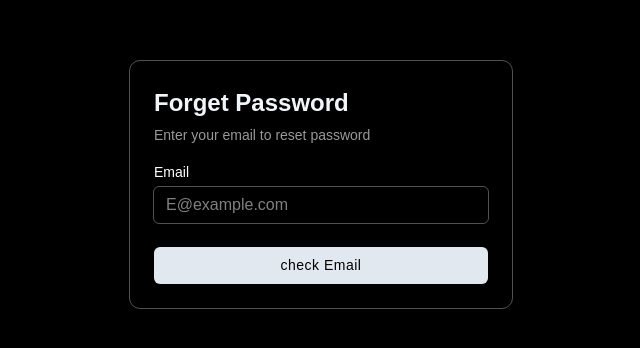
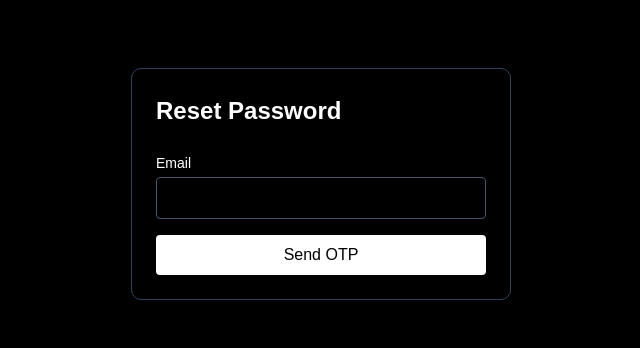
Before and after one commit to janki2425/auth-frontend, a Next.js app: page /auth/reset in a window 1280 px wide. Shown: the part 216-564 px from the top of the page, without its empty margins (319-959 px from the left). Built offline with nearby package versions, Linux system fonts and the light colour scheme.

Commit message:
implemented forget and reset functionality

```diff
--- a/src/pages/api/auth.ts
+++ b/src/pages/api/auth.ts
@@ -1,4 +1,4 @@
-export const BACKEND_URL = "https://d212-122-182-203-103.ngrok-free.app";
+export const BACKEND_URL = "https://f5b5-2401-4900-195c-7523-bcda-f114-ee80-8184.ngrok-free.app";
 
 interface LoginCredentials {
   email: string;
@@ -17,6 +17,7 @@ interface AuthResponse {
   token?: string;
   error?: string;
 }
+
 
 export const loginUser = async (credentials: LoginCredentials): Promise<AuthResponse> => {
   try {
@@ -54,52 +55,32 @@ export const registerUser = async (userData: RegisterData): Promise<AuthResponse
   }
 };
 
-export const forgetPassword = async (email:string): Promise<AuthResponse> =>{
-  try{
-    const response = await fetch(`${BACKEND_URL}/api/forget-Password`,{
-      method:"POST",
-      headers: { "Content-Type": "application/json" },
-      body: JSON.stringify({email}),
-    })
-    if (!response.ok) {
-      throw new Error("Email not Exist!");
-    }
-    return await response.json();
-  }catch (error) {
-    return { message: "Error verifing Email", error: error instanceof Error ? error.message : "Unknown error" };
-  }
-}
 
-export const resetPassword = async (email: string,code:string): Promise<AuthResponse> =>{
-  try{
-    const response = await fetch(`${BACKEND_URL}/api/reset-password`,{
-      method:"POST",
-      headers: { "Content-Type": "application/json" },
-      body: JSON.stringify({email,code}),
-    })
-    if (!response.ok) {
-      throw new Error("OTP not matched!");
-    }
-    return await response.json();
-  }catch (error) {
-    return { message: "Error verifing OTP", error: error instanceof Error ? error.message : "Unknown error" };
-  }
-}
+export const forgetPassword = async ({ email }: { email: string }) => {
+  const res = await fetch(`${BACKEND_URL}/api/forget-password`, {
+    method: "POST",
+    headers: { "Content-Type": "application/json" },
+    body: JSON.stringify({ email }),
+  });
+  return await res.json();
+};
 
-export const completePasswordReset = async (email: string, code: string, password: string): Promise<AuthResponse> => {
-  try {
-    const response = await fetch(`${BACKEND_URL}/api/reset-password`, {
-      method: "POST",
-      headers: { "Content-Type": "application/json" },
-      body: JSON.stringify({ email, code, password }),
-    });
 
-    if (!response.ok) {
-      throw new Error("Password reset failed");
-    }
-
-    return await response.json();
-  } catch (error) {
-    return { message: "Error resetting password", error: error instanceof Error ? error.message : "Unknown error" };
-  }
+export const resetPassword = async (data: {
+  email: string;
+  code: string;
+  password: string;
+  confirmPassword: string;
+}) => {
+  const res = await fetch(`${BACKEND_URL}/api/reset-password`, {
+    method: "POST",
+    headers: { "Content-Type": "application/json" },
+    body: JSON.stringify({
+      email: data.email,
+      otp: data.code,
+      newPassword: data.password,
+      confirmPassword: data.confirmPassword,
+    }),
+  });
+  return await res.json();
 };
--- a/src/pages/auth/reset/index.tsx
+++ b/src/pages/auth/reset/index.tsx
@@ -1,181 +1,437 @@
-import { useEffect, useState } from "react";
+// import { useEffect, useState } from "react";
+// import { useRouter } from "next/router";
+// import { toast } from "react-toastify";
+// import axios from "axios";
+// import { BACKEND_URL } from "@/pages/api/auth";
+// import { forgetPassword,resetPassword } from "@/pages/api/auth";
+
+// export default function reset(){
+//     const [form , setForm] = useState({email:"",code:"",password:"",confirmPassword:""});
+//     const [step, setStep] = useState<"email" | "otp" | "reset">("email");
+//     const [error , setError]= useState("");
+//     const router = useRouter();
+//     const [isEmailExisted , setIsEmailExisted] = useState(false);
+//     // const [email , setEmail] =useState("");
+//     // const [code , setCode] =useState("");
+//     // const [password , setPassword] =useState("");
+//     // const [confirmPassword , setConfirmPassword] =useState("");
+//     const [isCode , SetIsCode] = useState(false);
+//     const [loading,setLoading]=useState(false);
+
+//     // const checkEmail = async(e : React.FormEvent)=>{
+//     //     e.preventDefault;
+//     //     setLoading(true);
+//     //     setError("");
+
+//     //     try{
+//     //         console.log("Sending email:", form);
+//     //         const res=await forgetPassword(form)
+//     //         console.log("Response:", res);
+
+//     //         if (res.message === "OTP sent to your email") {
+//     //             setIsEmailExisted(true);
+//     //             toast.success("Verification code sent to email.");
+//     //           } else {
+//     //             setError("Email not found");
+//     //             setIsEmailExisted(false);
+//     //           }
+
+//     //     }catch(error){
+//     //         console.error("Error:", error);
+//     //         setIsEmailExisted(false);
+//     //         setError("Failed to send email. Please try again.");
+//     //         toast.error("Failed to send email. Please try again.");
+//     //     }
+//     //     finally{
+//     //         setLoading(false);
+//     //     }
+//     // }
+
+//     const handleChange = (e: React.ChangeEvent<HTMLInputElement>) => {
+//         setForm({ ...form, [e.target.name]: e.target.value });
+//       };
+
+
+
+//       const handleCheckEmail = async (e: React.FormEvent) => {
+//         e.preventDefault();
+//         setLoading(true);
+//         setError("");
+
+//         try {
+//           const res = await forgetPassword({ email: form.email });
+//           if (res.message === "OTP sent to your email") {
+//             toast.success("Verification code sent to email.");
+//             setStep("otp");
+//           } else {
+//             setError("Email not found");
+//           }
+//         } catch (err) {
+//           toast.error("Failed to send email. Try again.");
+//         } finally {
+//           setLoading(false);
+//         }
+//       };
+
+//       const handleVerifyCode = async (e: React.FormEvent) => {
+//         e.preventDefault();
+//         setLoading(true);
+//         setError("");
+
+//         try {
+//           const res = await resetPassword({
+//             email: form.email,
+//             code: form.code,
+//             password: "",
+//             confirmPassword: "",
+//           });
+
+//           if (res.error) throw new Error(res.error);
+
+//           toast.success("OTP verified");
+//           setStep("reset");
+//         } catch (err) {
+//           toast.error("Code verification failed");
+//         } finally {
+//           setLoading(false);
+//         }
+//       };
+
+
+//     // const verifyCode = async(e : React.FormEvent)=>{
+//     //     e.preventDefault;
+//     //     setLoading(true);
+//     //     setError("");
+
+//     //     try{
+//     //         console.log("Verifying OTP:", code, "for email:", email);
+//     //         const res=await resetPassword(form)
+//     //         console.log("Response:", res);
+
+//     //         if (res.error) {
+//     //             throw new Error(res.error);
+//     //         }
+
+//     //         toast.success("OTP verified");
+//     //         SetIsCode(true);
+
+//     //     }catch(error){
+//     //         console.error("Error:", error);
+//     //         setError("Failed to verify OTP. Please try again.");
+//     //         toast.error("Code verification failed");
+//     //     }
+//     //     finally{
+//     //         setLoading(false);
+//     //     }
+//     // }
+
+
+//     // const handleSubmit = async(e : React.FormEvent)=>{
+//     //     e.preventDefault();
+//     //     setError("");
+
+
+//     //     if (password !== confirmPassword) {
+//     //         setError("Passwords do not match");
+//     //         toast.error("Passwords do not match");
+//     //         return;
+//     //       }
+
+//     //     if(isCode){
+//     //         setLoading(true);
+//     //         try{
+
+//     //             // const res = await completePasswordReset(email, code, password);
+//     //             const res=await resetPassword(form);
+
+//     //             if (res.message === "Password reset successful") {
+//     //                 toast.success("Password reset successfully");
+//     //                 route.push("/auth/login");
+//     //             }
+//     //             else {
+//     //                 setError("Reset Password failed");
+//     //                 toast.error("Reset Password failed");
+//     //               }
+//     //         }
+//     //         catch(error){
+//     //             setError("Reset Password failed");
+//     //             toast.error("Reset Password failed");
+//     //         }
+//     //     }
+//     // }
+
+//     const handleResetPassword = async (e: React.FormEvent) => {
+//         e.preventDefault();
+//         setError("");
+
+//         if (form.password !== form.confirmPassword) {
+//           toast.error("Passwords do not match");
+//           return;
+//         }
+
+//         setLoading(true);
+//         try {
+//           const res = await resetPassword(form);
+//           if (res.message === "Password reset successful") {
+//             toast.success("Password reset successfully");
+//             router.push("/auth/login");
+//           } else {
+//             toast.error("Reset Password failed");
+//           }
+//         } catch (err) {
+//           toast.error("Reset Password failed");
+//         } finally {
+//           setLoading(false);
+//         }
+//       };
+
+//     return(
+//         <div className="flex justify-center items-center w-full min-h-screen bg-black">
+//             <form
+//             // onSubmit={handleSubmit}
+//             onSubmit={
+//                 step === "email"
+//                   ? handleCheckEmail
+//                   : step === "otp"
+//                   ? handleVerifyCode
+//                   : handleResetPassword
+//               }
+//             className="flex flex-col bg-black w-[382px] px-6 h-fit py-6 justify-center rounded-[10px] outline-[0.5px]">
+//                 <h2 className="text-[24px] mb-1 text-slate-100 font-semibold">Forget Password</h2>
+//                 {/* <p className="mb-4 opacity-60 text-[14px]">Enter your email to reset password</p> */}
+//                 <p className="mb-4 opacity-60 text-[14px]">
+//                 {step === "email"
+//                     ? "Enter your email to reset password"
+//                     : step === "otp"
+//                     ? "Enter the verification code sent to your email"
+//                     : "Set your new password"}
+//                 </p>
+//                 {error && <p className="text-red-600">{error}</p>}
+//                 {(step === "email" || step === "otp" || step === "reset") && (
+//                 <>
+//                 <label htmlFor="email" className="text-[14px]">Email</label>
+//                 <input
+//                 id="email"
+//                 name="email"
+//                 type="email"
+//                 value={form.email}
+//                 onChange={handleChange}
+//                 placeholder="E@example.com"
+//                 disabled={isEmailExisted}
+//                 className="outline-[0.5px] px-3 py-1.5 mb-6 mt-1 2xl:mb-8 w-full bg-black text-[16px] rounded-[5px]"
+//                 />
+//                 </>
+//                 )}
+//                 {step === "otp" && (
+//                     <>
+//                     <label htmlFor="code" className="text-[14px]">Enter Verification Code</label>
+//                     <input
+//                     id="code"
+//                     name="code"
+//                     type="text"
+//                     minLength={6}
+//                     maxLength={6}
+//                     value={form.email}
+//                     onChange={handleChange}
+//                     className="outline-[0.5px] w-full px-3 py-1.5 mb-6 mt-1 2xl:mb-8 bg-black text-[16px] rounded-[5px]"
+//                     />
+//                 </>
+//                 )}
+//                    {step === "reset" && (
+//                     <>
+//                     <label htmlFor="password" className="text-[14px]">Password</label>
+//                     <input
+//                     id="password"
+//                     name="password"
+//                     type="password"
+//                     value={form.password}
+//                     onChange={handleChange}
+//                     className="outline-[0.5px] px-3 py-1.5 mt-1 mb-7 lg:mb-6 xl:mb-8 2xl:mb-12 w-full text-[16px] rounded-[5px]"
+//                     />
+//                     <label htmlFor="confirm-password" className="text-[14px]">Confirm Password</label>
+//                     <input
+//                     id="confirm-password"
+//                     name="confirm-password"
+//                     type="password"
+//                     value={form.confirmPassword}
+//                     onChange={handleChange}
+//                     className="outline-[0.5px] px-3 py-1.5 mt-1 mb-7 lg:mb-6 xl:mb-8 2xl:mb-12 w-full text-[16px] rounded-[5px]"
+//                     />
+//                 </>
+//                    )}
+
+
+//                 <button
+//                 type="submit"
+//                 disabled={loading}
+//                 className="py-2 px-3 mt-4 text-[14px] font-medium rounded-[6px] text-black bg-slate-200 hover:bg-slate-600"
+//                 >
+//                 {step === "email"
+//                     ? "Check Email"
+//                     : step === "otp"
+//                     ? "Verify Code"
+//                     : "Set Password"}
+//                 </button>
+
+//                 {/* {!isEmailExisted && (
+//                 <button
+//                 onClick={() => setForm(form)}
+//                 className="py-2 px-3 xl:py-2 xl:px-5 2xl:py-3 2xl:px-8 text-[14px] font-[500] tracking-[0.5px] rounded-[6px] text-black bg-slate-200 hover:bg-slate-600">check Email</button>
+//                 )}
+//                 {isEmailExisted && !isCode && (
+//                 <button
+//                 onClick={() => setForm(form)}
+//                 className="py-2 px-3 xl:py-2 xl:px-5 2xl:py-3 2xl:px-8 text-[14px] font-[500] tracking-[0.5px] rounded-[6px] text-black bg-slate-200 hover:bg-slate-600">Verify Code</button>
+//                 )}
+//                 {isCode && (
+//                 <button
+//                 type="submit"
+//                 className="py-2 px-3 xl:py-2 xl:px-5 2xl:py-3 2xl:px-8 text-[14px] font-[500] tracking-[0.5px] rounded-[6px] text-black bg-slate-200 hover:bg-slate-600">Set Password</button>
+//                 )} */}
+//             </form>
+//         </div>
+//     );
+// }
+
+
+import { useState } from "react";
 import { useRouter } from "next/router";
 import { toast } from "react-toastify";
-import axios from "axios";
-import { BACKEND_URL } from "@/pages/api/auth";
-import { forgetPassword,resetPassword,completePasswordReset } from "@/pages/api/auth";
+import { forgetPassword, resetPassword } from "@/pages/api/auth";
 
-export default function reset(){
-    const [error , setError]= useState("");
-    const route = useRouter();
-    const [isEmailExisted , setIsEmailExisted] = useState(false);
-    const [email , setEmail] =useState("");
-    const [code , setCode] =useState("");
-    const [password , setPassword] =useState("");
-    const [confirmPassword , setConfirmPassword] =useState("");
-    const [isCode , SetIsCode] = useState(false);
-    const [loading,setLoading]=useState(false);
+export default function ResetPassword() {
+  const [form, setForm] = useState({
+    email: "",
+    code: "",
+    password: "",
+    confirmPassword: "",
+  });
+  const [step, setStep] = useState<"email" | "reset">("email");
+  const [loading, setLoading] = useState(false);
+  const router = useRouter();
 
-    const checkEmail = async(email:string)=>{
+
+  const handleChange = (e: React.ChangeEvent<HTMLInputElement>) => {
+    setForm((prev) => ({ ...prev, [e.target.name]: e.target.value }));
+  };
+
+  const handleEmailSubmit = async (e: React.FormEvent) => {
+    e.preventDefault();
     setLoading(true);
-        setError("");
 
-        try{
-            console.log("Sending email:", email);
-            const res=await forgetPassword(email)
-            console.log("Response:", res);
-
+    try {
+      const res = await forgetPassword({ email: form.email });
       if (res.message === "OTP sent to your email") {
-                setIsEmailExisted(true);
-                toast.success("Verification code sent to email.");
+        toast.success("OTP sent to your email");
+        setStep("reset");
       } else {
-                setError("Email not found");
-                setIsEmailExisted(false);
+        toast.error(res.error || "Email not found");
       }
-
-        }catch(error){
-            console.error("Error:", error);
-            setIsEmailExisted(false);
-            setError("Failed to send email. Please try again.");
-            toast.error("Failed to send email. Please try again.");
-        }
-        finally{
+    } catch {
+      toast.error("Failed to send OTP");
+    } finally {
       setLoading(false);
     }
-    }
+  };
 
-    const verifyCode = async(code:string)=>{
-        setLoading(true);
-        setError("");
-
-        try{
-            console.log("Verifying OTP:", code, "for email:", email);
-            const res=await resetPassword(email,code)
-            console.log("Response:", res);
-
-            if (res.error) {
-                throw new Error(res.error);
-            }
-
-            toast.success("OTP verified");
-            SetIsCode(true);
-
-        }catch(error){
-            console.error("Error:", error);
-            setError("Failed to verify OTP. Please try again.");
-            toast.error("Code verification failed");
-        }
-        finally{
-            setLoading(false);
-        }
-    }
-
-
-    const handleSubmit = async(e : React.FormEvent)=>{
+  const handleResetSubmit = async (e: React.FormEvent) => {
     e.preventDefault();
-        setError("");
-
-
-        if (password !== confirmPassword) {
-            setError("Passwords do not match");
+    console.log("Password:", form.password);
+    console.log("Confirm Password:", form.confirmPassword);
+    console.log("Equal?", form.password === form.confirmPassword);
+    if (form.password.trim() !== form.confirmPassword.trim()) {
       toast.error("Passwords do not match");
       return;
     }
 
-        if(isCode){
     setLoading(true);
-            try{
+    try {
+      const res = await resetPassword(form);
+      if (res.message === "Password reset successful") {
+        toast.success("Password reset successful");
+        router.push("/auth/login");
+      } else {
+        toast.error(res.error || "Password reset failed");
+      }
+    } catch {
+      toast.error("Something went wrong");
+    } finally {
+      setLoading(false);
+    }
+  };
 
-                const res = await completePasswordReset(email, code, password);
+  return (
+    <div className="flex justify-center items-center min-h-screen bg-black">
+      <form
+        onSubmit={step === "email" ? handleEmailSubmit : handleResetSubmit}
+        className="flex flex-col w-[380px] bg-black px-6 py-6 rounded-[10px] border border-slate-700"
+      >
+        <h2 className="text-[24px] text-white font-semibold mb-6">
+          Reset Password
+        </h2>
 
-                if (res.message === "Password reset successful") {
-                    toast.success("Password reset successfully");
-                    route.push("/auth/login");
-                }
-                else {
-                    setError("Reset Password failed");
-                    toast.error("Reset Password failed");
-                  }
-            }
-            catch(error){
-                setError("Reset Password failed");
-                toast.error("Reset Password failed");
-            }
-        }
-    }
-    return(
-        <div className="flex justify-center items-center w-full min-h-screen bg-black">
-            <form
-            onSubmit={handleSubmit}
-            className="flex flex-col bg-black w-[382px] px-6 h-fit py-6 justify-center rounded-[10px] outline-[0.5px]">
-                <h2 className="text-[24px] mb-1 text-slate-100 font-semibold">Forget Password</h2>
-                <p className="mb-4 opacity-60 text-[14px]">Enter your email to reset password</p>
-                {error && <p className="text-red-600">{error}</p>}
-                <label htmlFor="email" className="text-[14px]">Email</label>
+        {step === "email" && (
+          <>
+            <label className="text-white text-sm mb-1">Email</label>
             <input
-                id="email"
               name="email"
               type="email"
-                value={email}
-                onChange={(e)=>setEmail(e.target.value)}
-                placeholder="E@example.com"
-                disabled={isEmailExisted}
-                className="outline-[0.5px] px-3 py-1.5 mb-6 mt-1 2xl:mb-8 w-full bg-black text-[16px] rounded-[5px]"
+              value={form.email}
+              onChange={handleChange}
+              className="outline-none px-3 py-2 mb-4 w-full bg-black border border-slate-600 rounded text-white"
+              required
+            />
+            <button
+              type="submit"
+              disabled={loading}
+              className="py-2 px-4 bg-white text-black rounded hover:bg-gray-200 transition"
+            >
+              {loading ? "Sending..." : "Send OTP"}
+            </button>
+          </>
+        )}
+
+        {step === "reset" && (
+          <>
+            <label className="text-white text-sm mb-1">OTP Code</label>
+            <input
+              name="code"
+              type="text"
+              maxLength={6}
+              value={form.code}
+              onChange={handleChange}
+              className="outline-none px-3 py-2 mb-4 w-full bg-black border border-slate-600 rounded text-white"
+              required
             />
 
-                {isEmailExisted &&
-                    <div>
-                        <p className="opacity-60 text-[14px]">Verification code has been sent to your email</p>
-                        <label htmlFor="code" className="text-[14px]">Enter Verification Code</label>
+            <label className="text-white text-sm mb-1">New Password</label>
             <input
-                        id="code"
-                        name="code"
-                        type="text"
-                        value={code}
-                        minLength={6}
-                        maxLength={6}
-                        onChange={(e)=>setCode(e.target.value)}
-                        className="outline-[0.5px] w-full px-3 py-1.5 mb-6 mt-1 2xl:mb-8 bg-black text-[16px] rounded-[5px]"
-                        />
-                    </div>
-                    }
-                    {isCode &&
-                    <div>
-                    <label htmlFor="password" className="text-[14px]">Password</label>
-                    <input
-                    id="password"
               name="password"
               type="password"
-                    value={password}
-                    onChange={(e)=>setPassword(e.target.value)}
-                    className="outline-[0.5px] px-3 py-1.5 mt-1 mb-7 lg:mb-6 xl:mb-8 2xl:mb-12 w-full text-[16px] rounded-[5px]"
+              value={form.password}
+              onChange={handleChange}
+              className="outline-none px-3 py-2 mb-4 w-full bg-black border border-slate-600 rounded text-white"
+              required
             />
-                    <label htmlFor="confirm-password" className="text-[14px]">Confirm Password</label>
+
+            <label className="text-white text-sm mb-1">Confirm Password</label>
             <input
-                    id="confirm-password"
-                    name="confirm-password"
+              name="confirmPassword"
               type="password"
-                    value={confirmPassword}
-                    onChange={(e)=>setConfirmPassword(e.target.value)}
-                    className="outline-[0.5px] px-3 py-1.5 mt-1 mb-7 lg:mb-6 xl:mb-8 2xl:mb-12 w-full text-[16px] rounded-[5px]"
+              value={form.confirmPassword}
+              onChange={handleChange}
+              className="outline-none px-3 py-2 mb-6 w-full bg-black border border-slate-600 rounded text-white"
+              required
             />
-                </div>
-                }
 
-                {!isEmailExisted && (
-                <button
-                onClick={() => checkEmail(email)}
-                className="py-2 px-3 xl:py-2 xl:px-5 2xl:py-3 2xl:px-8 text-[14px] font-[500] tracking-[0.5px] rounded-[6px] text-black bg-slate-200 hover:bg-slate-600">check Email</button>
-                )}
-                {isEmailExisted && !isCode && (
-                <button
-                onClick={() => verifyCode(code)}
-                className="py-2 px-3 xl:py-2 xl:px-5 2xl:py-3 2xl:px-8 text-[14px] font-[500] tracking-[0.5px] rounded-[6px] text-black bg-slate-200 hover:bg-slate-600">Verify Code</button>
-                )}
-                {isCode && (
             <button
               type="submit"
-                className="py-2 px-3 xl:py-2 xl:px-5 2xl:py-3 2xl:px-8 text-[14px] font-[500] tracking-[0.5px] rounded-[6px] text-black bg-slate-200 hover:bg-slate-600">Set Password</button>
+              disabled={loading}
+              className="py-2 px-4 bg-white text-black rounded hover:bg-gray-200 transition"
+            >
+              {loading ? "Resetting..." : "Reset Password"}
+            </button>
+          </>
         )}
       </form>
     </div>
```
Lines whose indentation alone changed are shown as unchanged.
